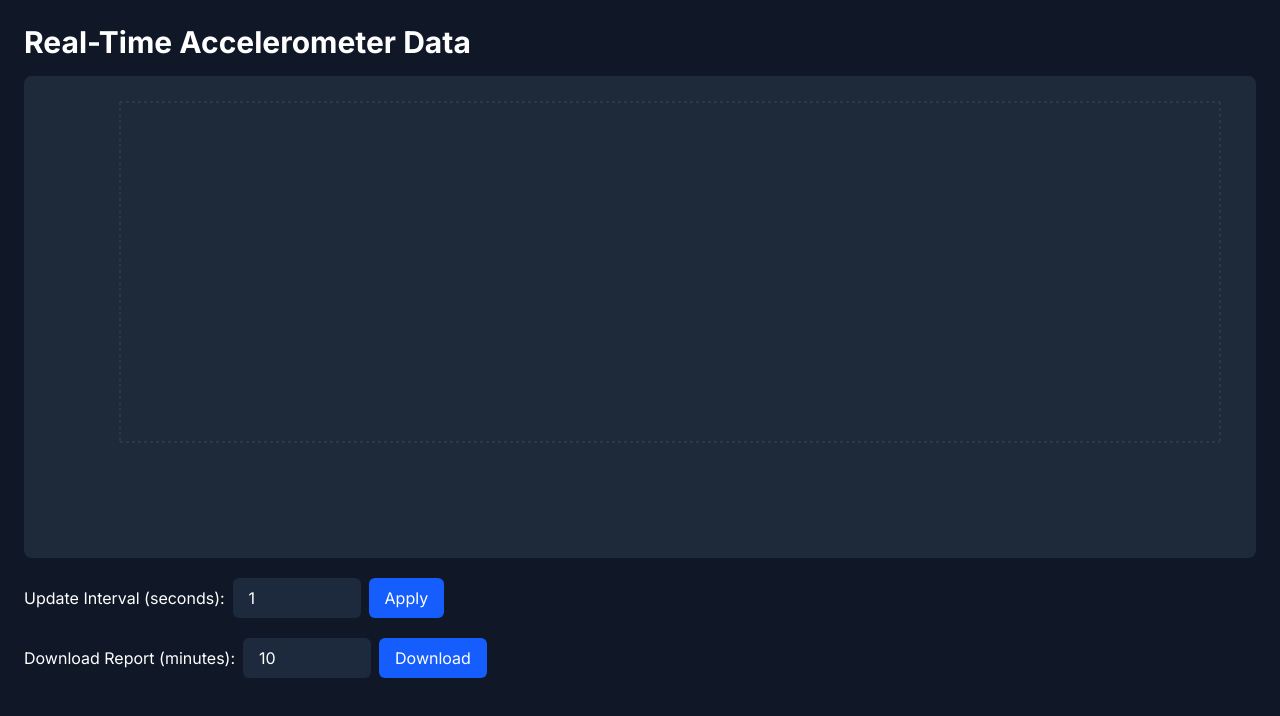
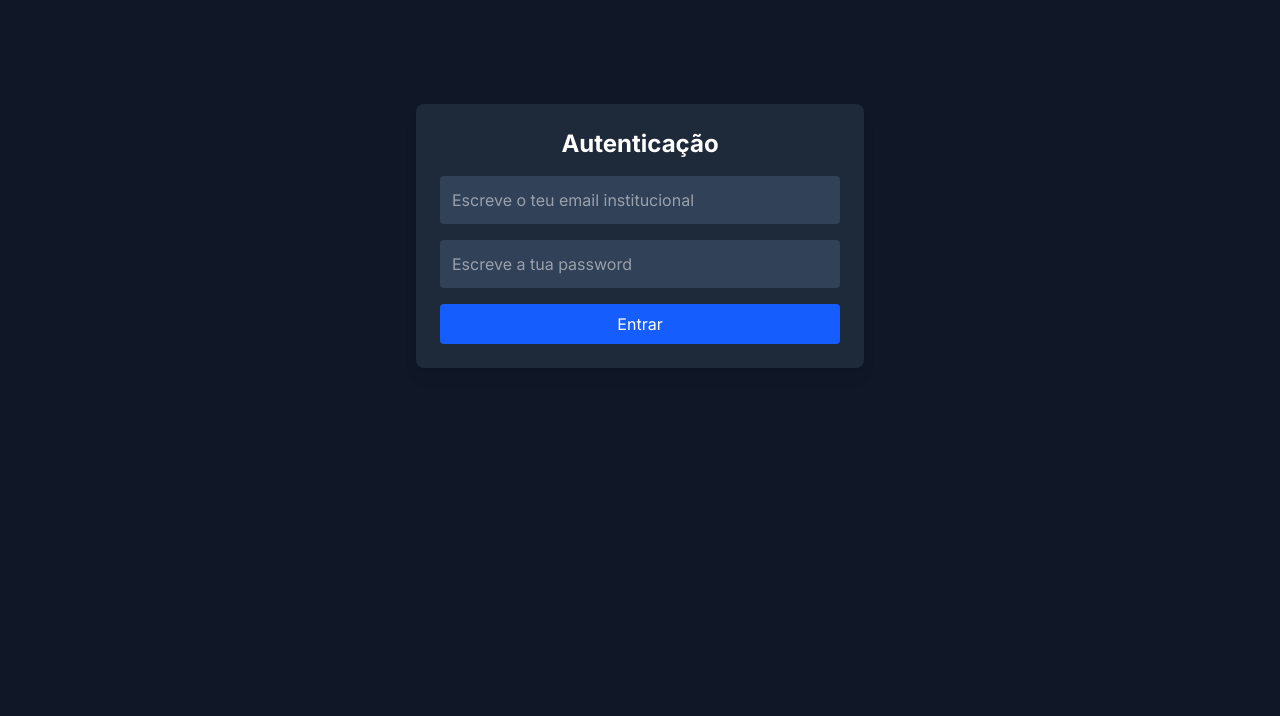
Before and after one commit to DavidTer756/ISCF, a Next.js app: page / in a window 1280 px wide. Shown: the top 716 px of the page. Built offline with nearby package versions, Linux system fonts and the light colour scheme; no server answers; the database is empty.

Commit message:
Corrigir lint errors para Vercel

```diff
--- a/src/app/page.tsx
+++ b/src/app/page.tsx
@@ -19,6 +19,11 @@ export default function Dashboard() {
   const [interval, setInterval] = useState(1);
   const [reportInterval, setDownloadInterval] = useState(10);
 
+  const [email, setEmail] = useState("");
+  const [isAuthenticated, setIsAuthenticated] = useState(false);
+  const [error, setError] = useState("");
+  const [password, setPassword] = useState("");
+
   const updateInterval = async (newInterval: number) => {
     const response = await fetch('http://127.0.0.1:8000/set_interval', {
       method: 'POST',
@@ -27,6 +32,15 @@ export default function Dashboard() {
     });
 
     return response.json(); // Ensure you return the parsed JSON result
+  };
+
+  const validarEmail = () => {
+    if (email.endsWith("@campus.fct.unl.pt") && password == "iscf2025") {
+      setIsAuthenticated(true);
+      setError("");
+    } else {
+      setError("Password ou email errado!");
+    }
   };
 
   const calcular = (valores: number[]) => {
@@ -199,16 +213,40 @@ export default function Dashboard() {
 
   return (
     <div className="min-h-screen bg-gray-900 text-white p-6">
+      {!isAuthenticated ? (
+        <div className="max-w-md mx-auto mt-20 bg-gray-800 p-6 rounded-lg shadow-lg">
+          <h2 className="text-2xl font-bold mb-4 text-center">Autenticação</h2>
+          <input
+            type="email"
+            value={email}
+            onChange={(e) => setEmail(e.target.value)}
+            placeholder="Escreve o teu email institucional"
+            className="w-full p-3 rounded bg-slate-700 text-white mb-4"
+          />
+          <input
+            type="password"
+            value={password}
+            onChange={(e) => setPassword(e.target.value)}
+            placeholder="Escreve a tua password"
+            className="w-full p-3 rounded bg-slate-700 text-white mb-4"
+          />
+          {error && <p className="text-red-500 mb-2">{error}</p>}
+          <button
+            onClick={validarEmail}
+            className="w-full bg-blue-600 hover:bg-blue-700 text-white py-2 rounded"
+          >
+            Entrar
+          </button>
+        </div>
+      ) : (
+        <>
           <h1 className="text-3xl font-bold mb-4">Real-Time Accelerometer Data</h1>
 
           <div className="bg-gray-800 p-4 rounded-lg">
             <ResponsiveContainer width="100%" height={450}>
               <LineChart data={sensorRef} margin={{ top: 10, right: 20, left: 20, bottom: 70 }}>
                 <CartesianGrid strokeDasharray="3 3" stroke="#444" />
-            <XAxis dataKey="time" stroke="#bbb"
-              angle={-45}
-              textAnchor="end"
-              style={{ fontSize: '12px' }} />
+                <XAxis dataKey="time" stroke="#bbb" angle={-45} textAnchor="end" style={{ fontSize: '12px' }} />
                 <YAxis stroke="#bbb" />
                 <Tooltip />
                 <Line type="monotone" dataKey="x" stroke="#ff7300" name="X-Axis" />
@@ -248,6 +286,8 @@ export default function Dashboard() {
               Download
             </button>
           </div>
+        </>
+      )}
     </div>
   );
 }
```
Lines whose indentation alone changed are shown as unchanged.
